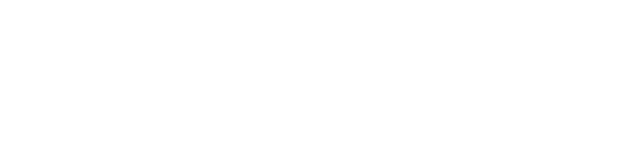
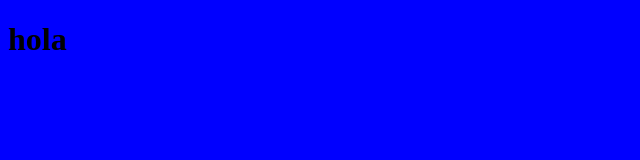
Before and after one commit to Ryuurv04/Festival_musical, a website: page index.html in a window 1280 px wide. Shown: the whole page, without its empty margins (0-640 px from the left). Drawn offline with Linux system fonts and the light colour scheme.

Commit message:
instalando sass y gulp

```diff
--- a/index.html
+++ b/index.html
@@ -5,11 +5,12 @@
     <meta http-equiv="X-UA-Compatible" content="IE=edge">
     <meta name="viewport" content="width=device-width, initial-scale=1.0">
     <title>Rock & EDM Festival</title>
+    <link rel="stylesheet" href="build/css/app.css">
     <link rel="preconnect" href="https://fonts.googleapis.com">
     <link rel="preconnect" href="https://fonts.gstatic.com" crossorigin>
     <link href="https://fonts.googleapis.com/css2?family=Montserrat:wght@300;400;700;900&display=swap" rel="stylesheet">
 </head>
 <body>
-
+    <h1>hola</h1>
 </body>
 </html>
--- /dev/null
+++ b/src/scss/app.scss
@@ -0,0 +1,6 @@
+$rojo: blue; //$ para poner variables
+
+
+body{
+    background-color: $rojo;
+}
```
Also changed, not shown: package.json (added, +16 -0 lines), build/css/app.css (added), gulpfile.js (added), 2 other files.
